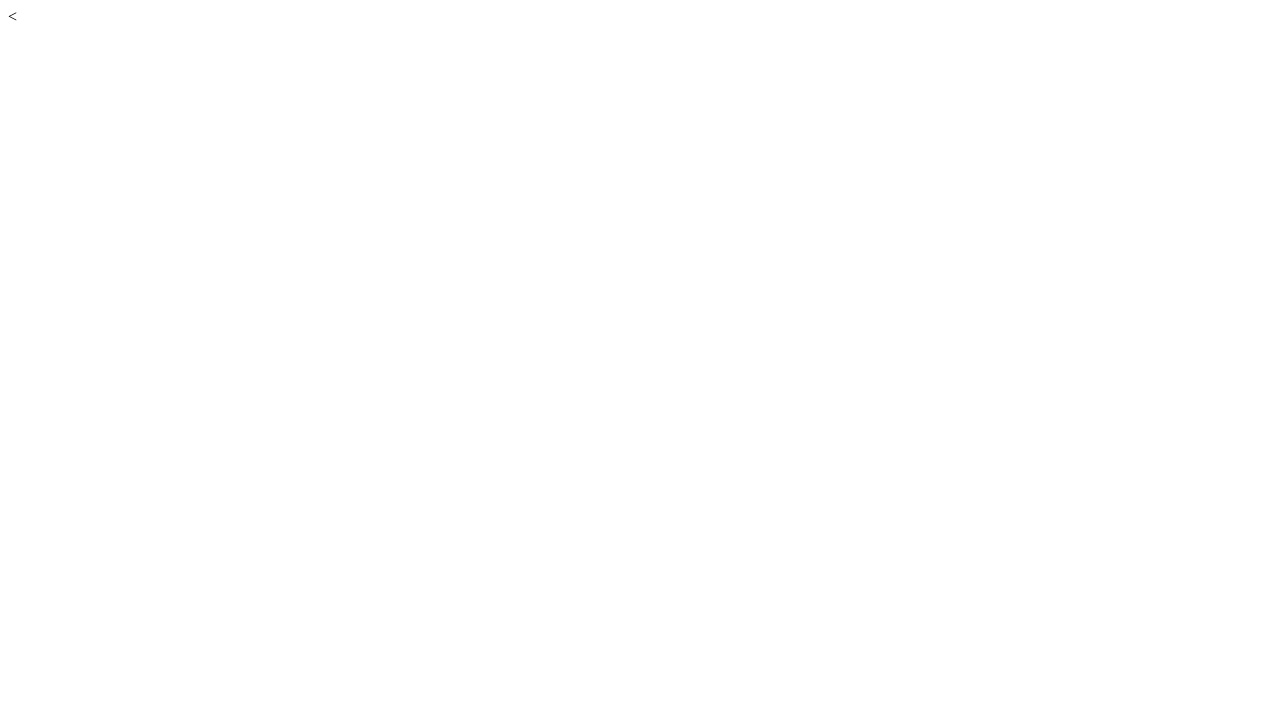
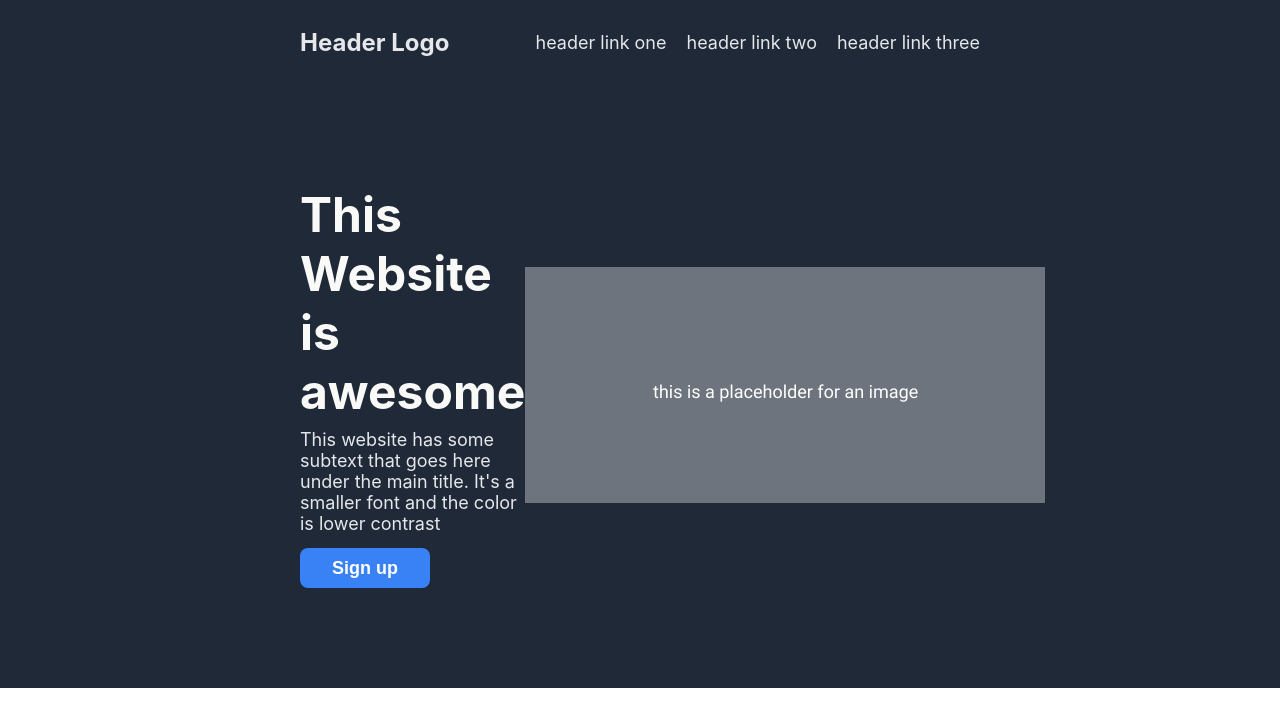
Before and after one commit to khyllar/landing-page-odin, a plain HTML site: page index.html in a window 1280 px wide. Drawn offline with Linux system fonts and the light colour scheme.

Commit message:
Add html formatting and css styling

```diff
--- a/index.html
+++ b/index.html
@@ -1,15 +1,45 @@
-<<!DOCTYPE html>
+<!DOCTYPE html>
 
-<html>
+<html lang="en">
     <head>
         <meta charset="utf-8">
-        <meta name="viewport" content="width=device-width, initial-scale=1.0">
-        <meta http-equiv="X-UA-Compatible" content="ie=edge">
-        <title></title>
         <link rel="stylesheet" href="style.css">
+        <title>Odin Landing Page</title>
     </head>
 
     <body>
+
+        <!-- HEADER --->
+        <div class="header-container">
+            <div class="header-logo">Header Logo</div>
+            <ul>
+                <li><a href="#">header link one</a></li>
+                <li><a href="#">header link two</a></li>
+                <li><a href="#">header link three</a></li>
+            </ul>
+        </div>
+
+        <!--- AWESOME --->
+        <div class="awesome-container">
+            <div class="awesome-text-container">
+                <div class="awesome-bold">This Website is awesome</div>
+                <div class="awesome-paragragh">
+                    <p> This website has some subtext that goes here under the main
+                    title. It's a smaller font and the color is lower contrast</p>
+                </div>
+                <button class="awesome-button">Sign up</button>
+            </div>
+            <div class="awesome-image-container">
+                <img src="./images/place-holder-image.png">
+            </div>
+        </div>
+
+        <!--- RANDOM STUFF --->
+
+        <!--- QUOTE --->
+
+        <!--- FOOTER --->
+
     </body>
 
 </html>
--- a/style.css
+++ b/style.css
@@ -0,0 +1,81 @@
+body {
+    font-family: -apple-system, BlinkMacSystemFont, 'Segoe UI', Roboto, Oxygen, Ubuntu, Cantarell, 'Open Sans', 'Helvetica Neue', sans-serif;
+    margin: 0;
+    min-height: 100vh;
+    display: flex;
+    flex-direction: column;
+}
+
+.header-container {
+    background-color: #1F2937;
+    color: white;
+    display: flex;
+    align-items: center;
+    justify-content: space-between;
+    padding: 16px 300px;
+}
+
+.header-logo {
+    font-size: 24px;
+    color: #E5E7EB;
+    font-weight: bold;
+}
+
+.awesome-container {
+    background-color: #1F2937;
+    color: white;
+    display: flex;
+    align-items: center;
+    justify-content: space-between;
+    padding: 100px 300px;
+}
+
+.awesome-text-container {
+    display: flex;
+    flex-direction: column;
+    align-items: flex-start;
+    flex-wrap: wrap;
+    width: 500px;
+    gap: 8px;
+}
+
+.awesome-bold {
+    font-size: 48px;
+    font-weight: bold;
+    color: #F9FAF8;
+}
+
+
+ul {
+    padding: 0;
+    list-style-type: none;
+    display: flex;
+    align-items: center;
+    gap: 20px;
+}
+
+a {
+    text-decoration: none;
+    color: white;
+    font-size: 18px;
+    color: #E5E7Eb;
+}
+
+p {
+    font-size: 18px;
+    color: #E5E7EB;
+    padding: 0px;
+    margin: 0px;
+}
+
+button {
+    border: none;
+    border-radius: 8px;
+    background-color: #3882F6;
+    width: 130px;
+    height: 40px;
+    font-size: 18px;
+    font-weight: bold;
+    color: white;
+    margin-top: 6px;
+}
```
